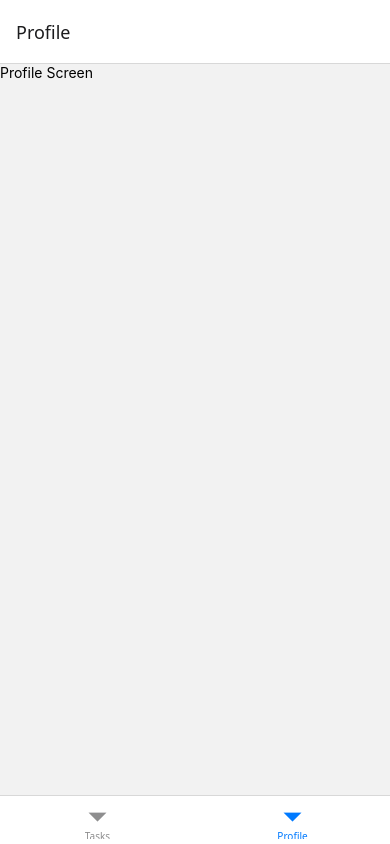
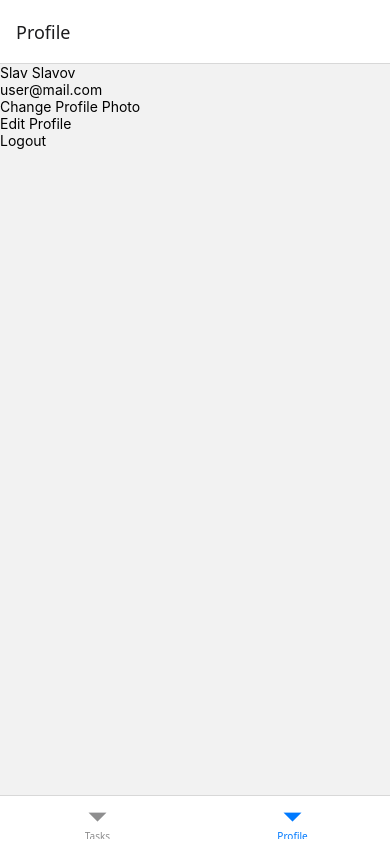
Before and after one commit to devsly/ReactNative-ToDoAppExam, a React Native app: screen /Profile in a window 390 px wide. Built offline with nearby package versions, Linux system fonts and the light colour scheme.

Commit message:
Update ProfileScreen with UI

```diff
--- a/src/screens/ProfileScreen.jsx
+++ b/src/screens/ProfileScreen.jsx
@@ -1,9 +1,35 @@
-import { View, Text } from 'react-native';
+import { View, Text, Image, Pressable } from 'react-native';
 
 export default function ProfileScreen() {
+  // временно – по-късно от Firebase Auth
+  const user = {
+    email: 'user@mail.com',
+    displayName: 'Slav Slavov',
+    photoURL: ''
+  };
+
   return (
-     <View>
-      <Text>Profile Screen</Text>
+    <View >
+      <View >
+        <Image source={{ uri: user.photoURL }}  />
+
+        <Text >{user.displayName}</Text>
+        <Text >{user.email}</Text>
+      </View>
+
+      <View >
+        <Pressable >
+          <Text >Change Profile Photo</Text>
+        </Pressable>
+
+        <Pressable >
+          <Text >Edit Profile</Text>
+        </Pressable>
+
+        <Pressable >
+          <Text >Logout</Text>
+        </Pressable>
+      </View>
     </View>
-  )
+  );
 }
```
